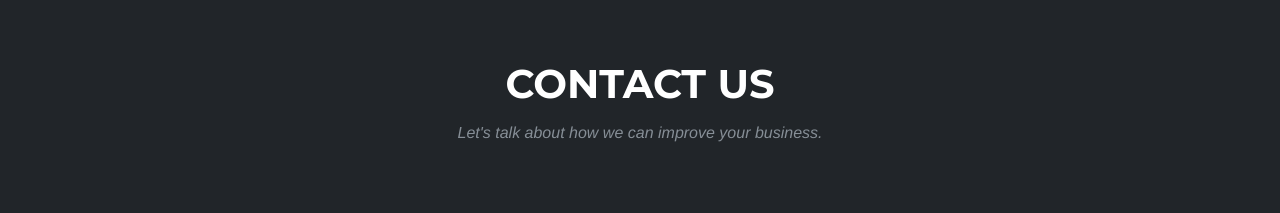
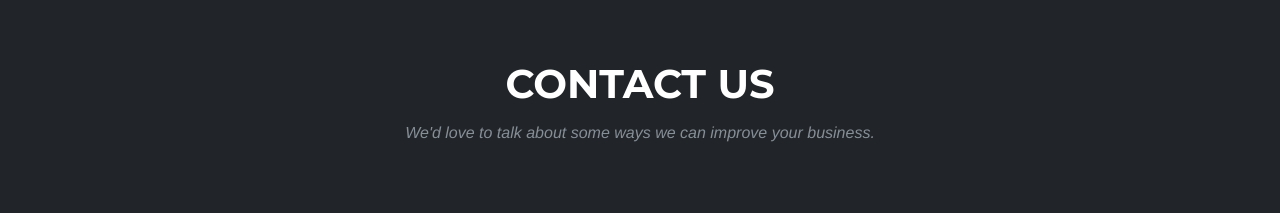
Before and after one commit to LanTBas/WebRep, a plain HTML site: page index.html in a window 1280 px wide. Shown: the part 2478-2691 px from the top of the page. Drawn offline with Linux system fonts and the light colour scheme; a web font is replaced by a local one.

Commit message:
Update index.html

```diff
--- a/index.html
+++ b/index.html
@@ -168,7 +168,7 @@
         <div class="row">
           <div class="col-lg-12 text-center">
             <h2 class="section-heading text-uppercase">Contact Us</h2>
-            <h3 class="section-subheading text-muted">Let's talk about how we can improve your business.</h3>
+            <h3 class="section-subheading text-muted">We'd love to talk about some ways we can improve your business.</h3>
           </div>
         </div>
         <div class="row">
```
